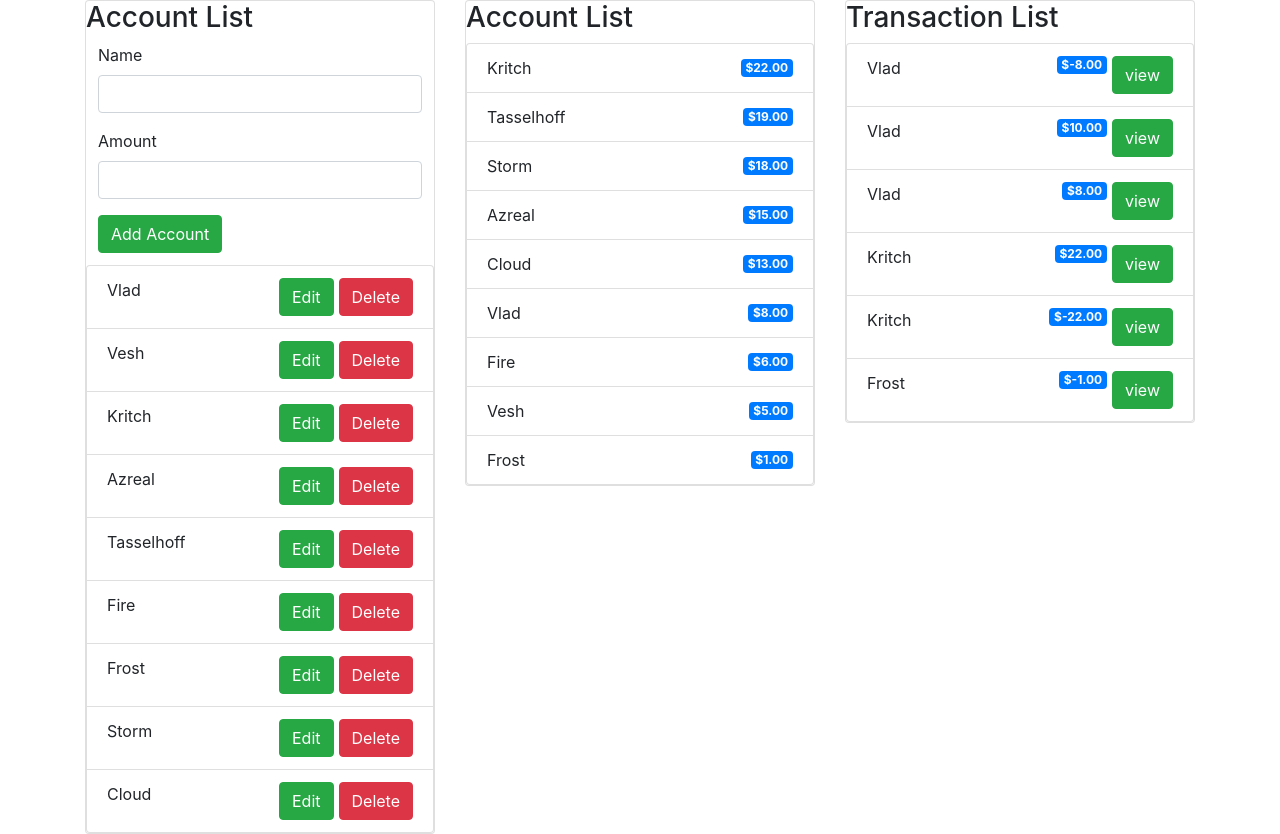
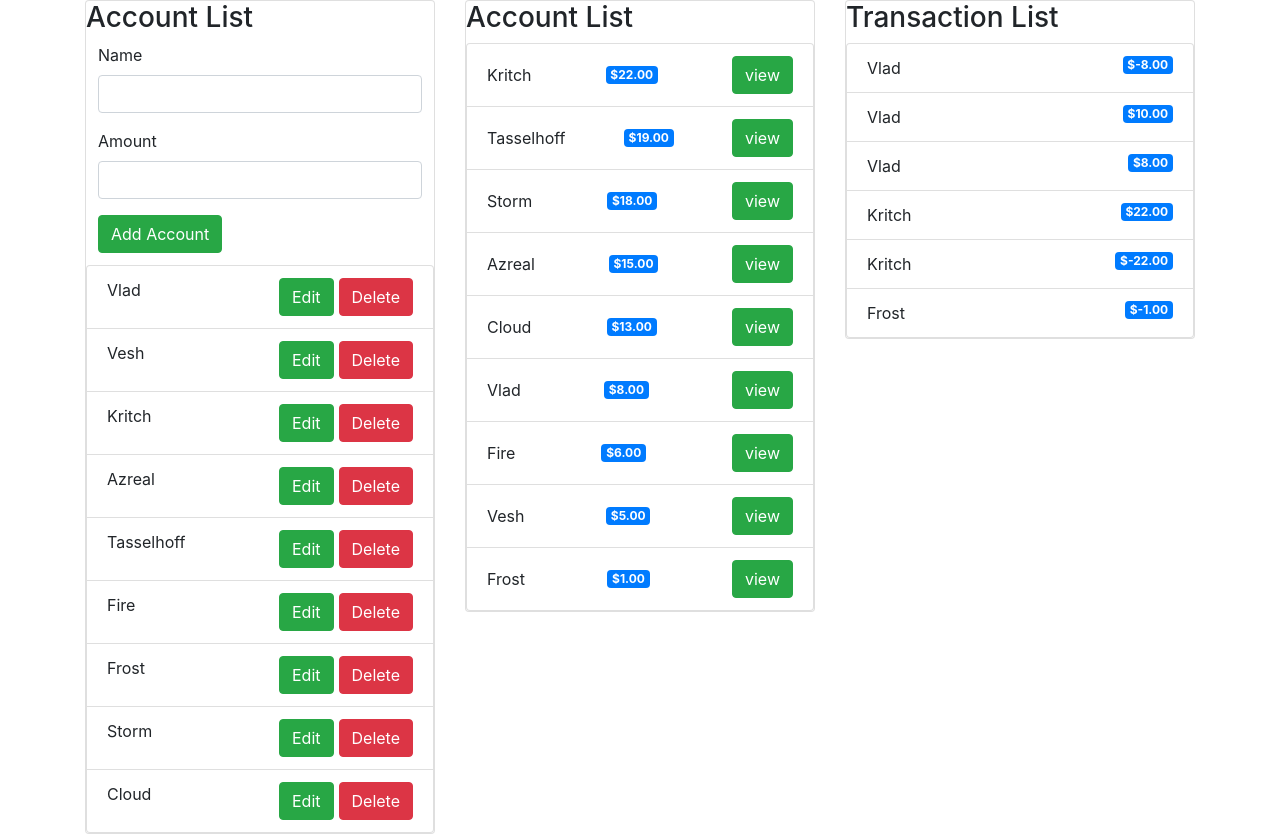
Before and after one commit to DenisCodes/bank, a React (Create React App) app: page / in a window 1280 px wide. Built offline with nearby package versions, Linux system fonts and the light colour scheme.

Commit message:
fix: transactions are now toggleable by account

```diff
--- a/src/actions/index.js
+++ b/src/actions/index.js
@@ -1,4 +1,3 @@
-
 export const addAccount = (name, amount, type) => {
   return {
     type: 'ADD_ACCOUNT',
@@ -22,6 +21,13 @@ export const editAccount = (accountId) =>{
 
 }
 
+export const viewAccount = (accountId) => {
+  return {
+    type: 'VIEW_ACCOUNT',
+    payload: accountId
+  }
+};
+
 export const nextTurn = () => {
   return {
     type: 'NEXT_TURN',
--- a/src/components/AmountList.js
+++ b/src/components/AmountList.js
@@ -1,37 +1,49 @@
 import React from 'react';
 import { connect } from 'react-redux';
 
-import {nextTurn, prevTurn} from "../actions";
+import {viewAccount} from "../actions";
 
-const AmountList = (props) => {
-    const accountList = props.accounts.sort((a, b) => {
+class AmountList extends React.Component {
+    renderList() {
+        let amountList = this.props.accounts.sort((a, b) => {
             return b.amount - a.amount;
-    }).map((acc, index) => {
+        })
+            return amountList.map((acc, index) => {
             let classes = 'list-group-item d-flex justify-content-between align-items-center';
             return (
-            <li key={acc.id}
-                className={classes}>
-                { acc.name }
-                <span className="badge badge-primary badge-pull">{ '$'+acc.amount+'.00' }</span>
+                <li key={acc.id} className={classes}>
+                    {acc.name}
+                    <span className="badge badge-primary badge-pull float-right">{'$' + acc.amount + '.00'}</span>
+                    <button className="pl-1" type="button" onClick={() => this.props.viewAccount(acc.id)}
+                            className="btn btn-success float-right">
+                        view
+                    </button>
                 </li>
             )
         });
 
+
+    }
+    render(){
+       const accountList = this.renderList();
         return (
             <div className="card">
                 <h3>Account List</h3>
                 <ul className="list-group">
-                { accountList }
+                    {accountList}
                 </ul>
             </div>
         )
-};
-
-const mapStateProps = (state) => {
+    }
+}
+    const
+    mapStateProps = (state) => {
         return {
             accounts: state.accounts.account,
             currentTurn: state.turn.current,
+            transactions: state.accounts.transactions,
         }
     };
 
-export default connect(mapStateProps, { nextTurn, prevTurn })(AmountList);
+
+export default connect(mapStateProps, {viewAccount})(AmountList);
--- a/src/components/App.js
+++ b/src/components/App.js
@@ -14,7 +14,7 @@ const App = () => {
         </div>
 
         <div className="col-sm-4">
-          <AmountList/>
+          <AmountList title="Account" stateList="accounts" accountType="account" />
         </div>
 
         <div className="col-sm-4">
--- a/src/components/TransactionList.js
+++ b/src/components/TransactionList.js
@@ -1,9 +1,7 @@
 import React from 'react';
 import { connect } from 'react-redux';
 
-import AddAccount from './AddAccount';
-
-import { removeAccount } from "../actions";
+import { viewAccount } from "../actions";
 
 class TransactionList extends React.Component {
 
@@ -14,9 +12,6 @@ class TransactionList extends React.Component {
             return (
                 <li className='list-group-item' key={index}>
                     { acc.name }
-                    <button className="pl-1" type="button" className="btn btn-success float-right" style={{marginLeft: '5px'}}>
-                        view
-                    </button>
                     <span className="badge badge-primary badge-pull float-right">{ '$'+acc.amount+'.00' }</span>
                 </li>
             );
@@ -46,5 +41,5 @@ const mapStateToProps = state => {
     };
 };
 
-export default connect(mapStateToProps, { removeAccount })(TransactionList);
+export default connect(mapStateToProps, { viewAccount })(TransactionList);
 //export default AccountList;
--- a/src/reducers/accountReducer.js
+++ b/src/reducers/accountReducer.js
@@ -1,7 +1,7 @@
 const generateID = () => {
   return `${Date.now()}${Math.floor(Math.random() * 100)}`;
 };
-//DB Link http://my-json-server.typicode.com/matthewkeaton5/JsonDB322/accounts
+
 const DEFAULT_STATE = {
   accounts: [
     { id: 1, name: 'Vlad', amount: 8, type: 'account' },
@@ -19,7 +19,9 @@ const DEFAULT_STATE = {
     { id: 7, name: 'Frost', amount: -1, type: 'transaction' },
     { id: 8, name: 'Storm', amount: 18, type: 'account' },
     { id: 9, name: 'Cloud', amount: 13, type: 'account' },
-  ]
+  ],
+  account: [],
+  enemies: [],
 };
 
 
@@ -52,22 +54,9 @@ const accountReducer = (state, action) => {
     case 'SET_ACCOUNTS':
       return action.payload;
 
-    case 'EDIT_ACCOUNT':
-      //Add Account
-      action.payload.id = generateID();
-      state.accounts.push(action.payload);
-      return sortAccounts(state);
-      //Delete Account
-      const accountEditIndex = state.accounts.findIndex(acc => acc.id === action.payload);
-      state.accounts.splice(accountEditIndex, 1);
-      state.totalAccounts -= 1;
-      return sortAccounts(state);
-
-
     default:
       return !state ? sortAccounts(DEFAULT_STATE) : state;
   }
 }
 
-
 export default accountReducer;
--- a/src/reducers/turnReducer.js
+++ b/src/reducers/turnReducer.js
@@ -14,6 +14,9 @@ const turnReducer = (state = DEFAULT_STATE, action) => {
     case 'REMOVE_ACCOUNT':
       newState.numAccounts -= 1;
       return newState;
+
+    case 'VIEW_ACCOUNT':
+      return state;
 
     case 'NEXT_TURN':
       newState.current += 1;
```
Lines whose indentation alone changed are shown as unchanged.
